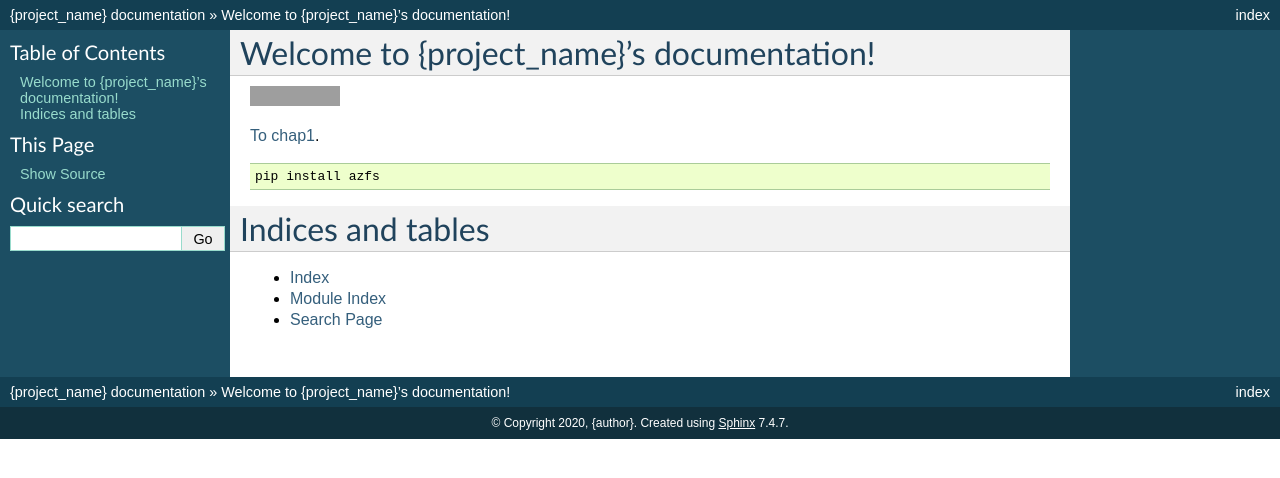
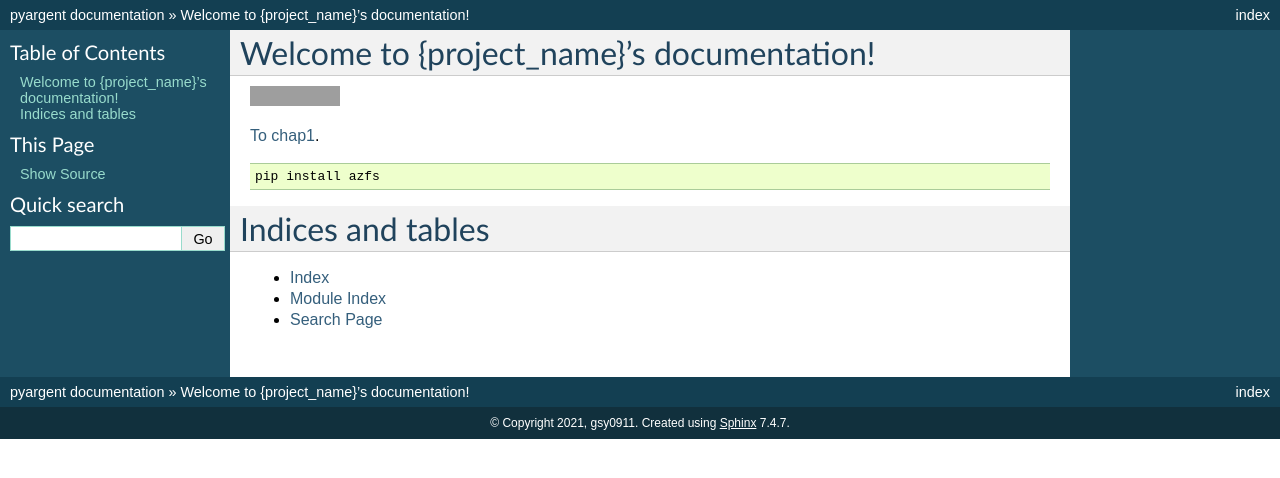
Before and after one commit to gsy0911/pyargent, a Sphinx documentation site: the page built from docs/index.rst, in a window 1280 px wide. Shown: the top 478 px of the page. Built offline with Sphinx 7.4.7, drawn with Linux system fonts in a browser that asks for light colours; pages that are not in the unit, such as notebooks, are missing from menus; grey boxes are pictures that could not be loaded.

Commit message:
initial commit

```diff
--- a/docs/conf.py
+++ b/docs/conf.py
@@ -17,9 +17,9 @@
 
 # -- Project information -----------------------------------------------------
 
-project = '{project_name}'
-copyright = '2020, {author}'
-author = '{author}'
+project = 'pyargent'
+copyright = '2021, gsy0911'
+author = 'gsy0911'
 
 
 # -- General configuration ---------------------------------------------------
--- a/pyproject.toml
+++ b/pyproject.toml
@@ -1,8 +1,8 @@
 [tool.poetry]
-name = "{project_name}"
+name = "pyargent"
 version = "0.1.0"
 description = ""
-authors = ["{your_name} <{your_email}>"]
+authors = ["gsy0911 <yoshiki0911@gmail.com>"]
 
 [tool.poetry.dependencies]
 python = "^3.7"
```
Also changed, not shown: README.md (+1 -30 lines), setup.py (+4 -5 lines), 2 other files.
